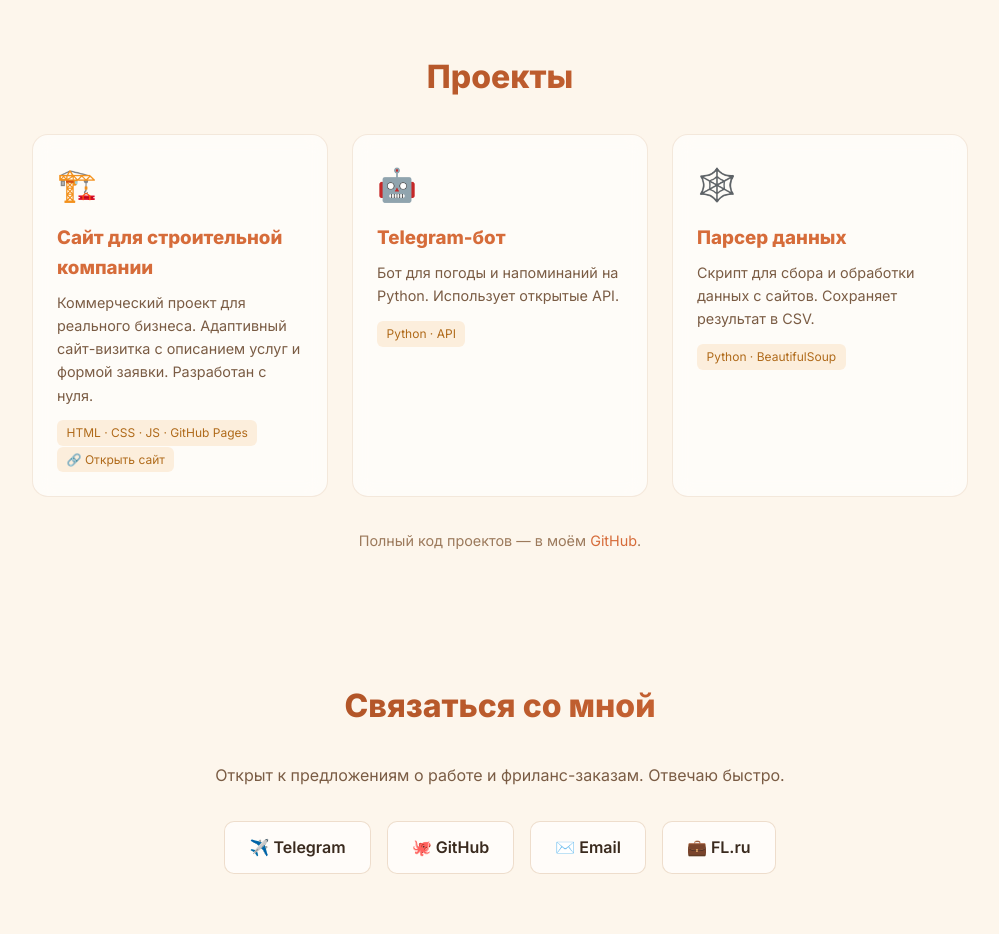
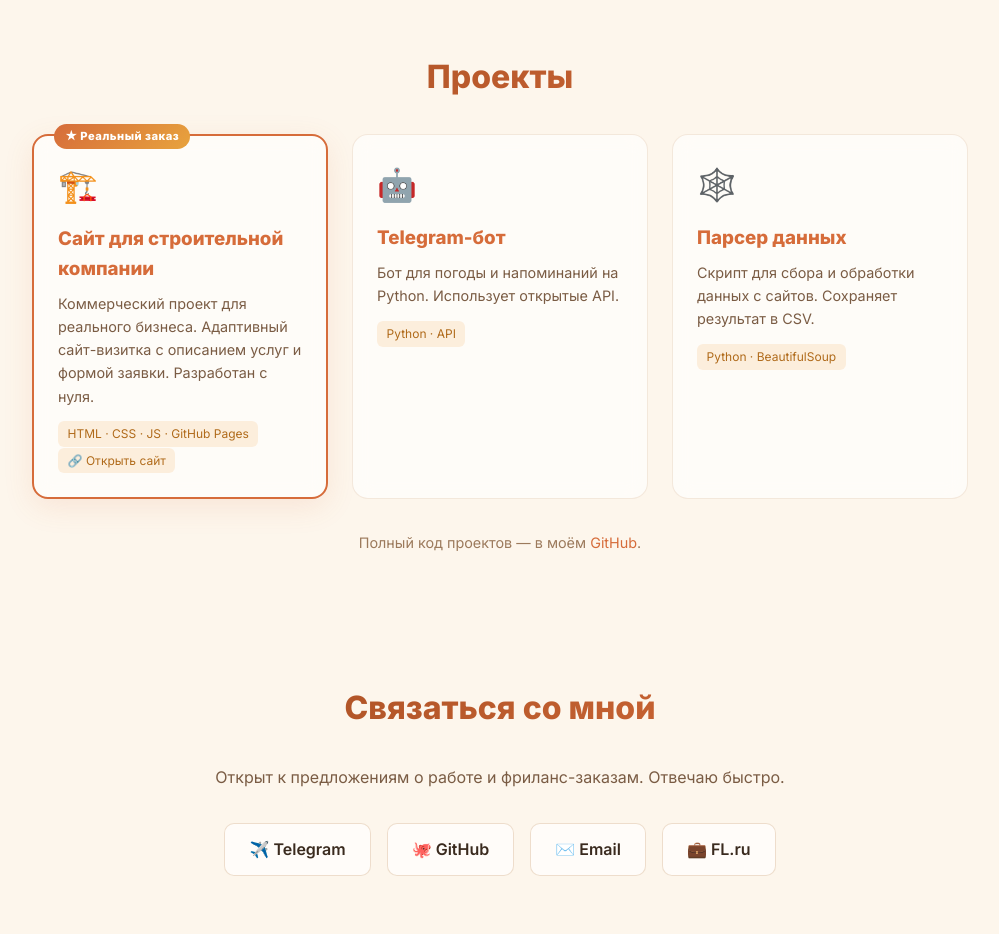
Before and after one commit to Seryoga-exe/It-s-a-ME, a plain HTML site: page index.html in a window 1280 px wide. Shown: the part 1880-2814 px from the top of the page, without its empty margins (140-1139 px from the left). Drawn offline with Linux system fonts and the light colour scheme.

Commit message:
Update index.html

```diff
--- a/index.html
+++ b/index.html
@@ -98,8 +98,8 @@
   <h2>Проекты</h2>
   <div class="projects-grid">
 
-    <div class="project-card">
-      <div class="project-header">🏗️</div>
+    <div class="project-card featured">
+    <div class="project-header">🏗️</div>
       <h3>Сайт для строительной компании</h3>
       <p>Коммерческий проект для реального бизнеса. Адаптивный сайт-визитка с описанием услуг и формой заявки. Разработан с нуля.</p>
       <span class="tech">HTML · CSS · JS · GitHub Pages</span>
```
